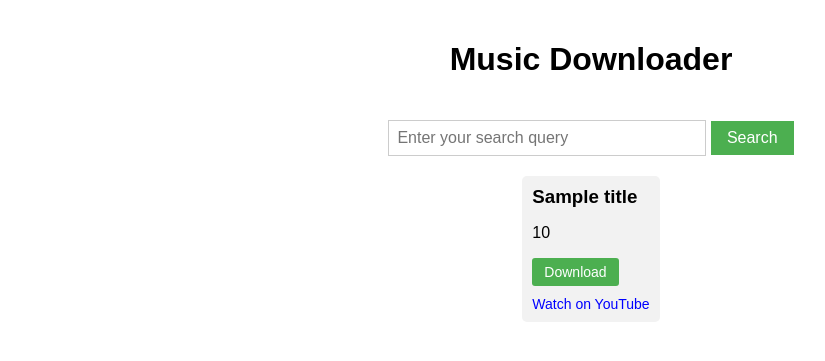
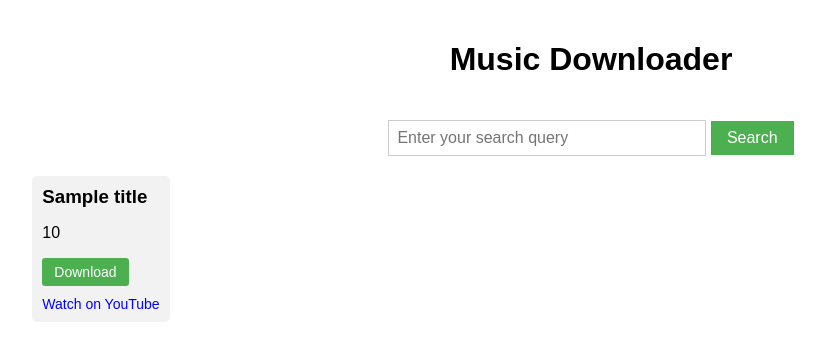
Before and after one commit to PeterPark07/MusicWebapp, a Flask app: template templates/index.html in a window 1280 px wide. Shown: the top 361 px of the page, without its empty margins (49-874 px from the left). Run offline with Flask 3, Linux system fonts and the light colour scheme; the template is opened without the code that fills it: most values are stand-ins (such as "Sample title", 1, 10 or a date in 2020).

Commit message:
Update main.css

```diff
--- a/static/css/main.css
+++ b/static/css/main.css
@@ -33,9 +33,13 @@ h1 {
 
 .music-results {
   display: grid;
-  grid-template-columns: repeat(auto-fit, minmax(300px, 1fr));
+  grid-template-columns: repeat(auto-fill, 300px);
   grid-gap: 20px;
   justify-items: center;
+}
+
+.thumb {
+  width: 100px;
 }
 
 .track {
```
